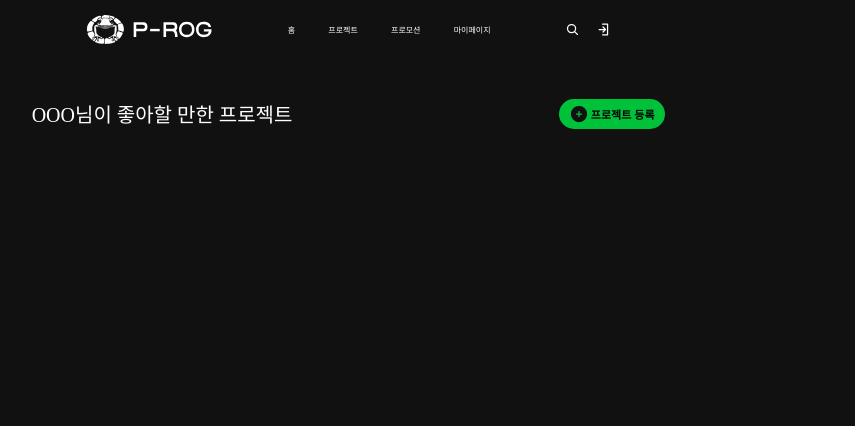
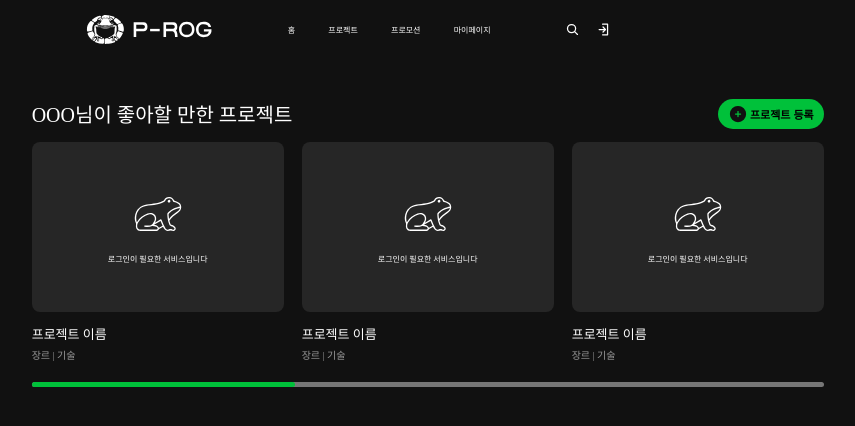
Before and after one commit to Line4thon-PROG/PROG-Frontend, a React (Create React App) app: page /Search in a window 1280 px wide. Shown: the top 426 px of the page, without its empty margins (264-1119 px from the left). Built offline with nearby package versions, Linux system fonts and the light colour scheme; a web font is replaced by a local one.

Commit message:
[Feat] 로그아웃 상태에서의 추천 프로젝트 구현 완료

```diff
--- /dev/null
+++ b/src/components/ProjectTumbnail/LogoutThumbnail.jsx
@@ -0,0 +1,40 @@
+import React from "react";
+import styled from "styled-components";
+import LogoutThumbnailFrog from "../../assets/images/LogoutThumbnailFrog.svg";
+
+const RecommendContainer = styled.div``;
+const RecommendImage = styled.div`
+  width: 252px;
+  height: 170px;
+  background-color: rgba(38, 38, 38, 1);
+  display: flex;
+  flex-direction: column;
+  align-items: center;
+  justify-content: center;
+  gap: 15px;
+  border-radius: 8px;
+`;
+const Title = styled.p`
+  margin-top: 12px;
+  font-size: 13px;
+`;
+const GenrenSkill = styled.p`
+  margin-top: 4px;
+  color: rgba(153, 153, 153, 1);
+  font-size: 10px;
+`;
+
+function LogoutThumbnail() {
+  return (
+    <RecommendContainer>
+      <RecommendImage>
+        <img src={LogoutThumbnailFrog} alt="LogoutThumbnailFrog" />
+        <p>로그인이 필요한 서비스입니다</p>
+      </RecommendImage>
+      <Title>프로젝트 이름</Title>
+      <GenrenSkill>장르 | 기술</GenrenSkill>
+    </RecommendContainer>
+  );
+}
+
+export default LogoutThumbnail;
--- /dev/null
+++ b/src/components/ProjectTumbnail/ProjectThumbnail.jsx
@@ -0,0 +1,7 @@
+import React from "react";
+
+function ProjectThumbnail(imagesrc, name, genrelist, skilllist) {
+  return <div></div>;
+}
+
+export default ProjectThumbnail;
--- a/src/pages/Project/Search.jsx
+++ b/src/pages/Project/Search.jsx
@@ -3,6 +3,8 @@ import { useNavigate } from "react-router-dom";
 import Header from "../../components/Header/Header";
 import styled from "styled-components";
 import WriteBtn from "../../assets/images/WriteBtn.svg";
+import ProjectThumbnail from "../../components/ProjectTumbnail/ProjectThumbnail";
+import LogoutThumbnail from "../../components/ProjectTumbnail/LogoutThumbnail";
 
 const SearchContainer = styled.div`
   margin-top: 40px;
@@ -28,15 +30,44 @@ const NameandWriteBtnWrapper = styled.div`
   }
 `;
 
+const RecommendWrapper = styled.div``;
+
+const RecommendThumbnail = styled.div`
+  margin-top: 13px;
+  display: flex;
+  align-items: center;
+  justify-content: space-between;
+  gap: 18px;
+`;
+
+const ProgressContainer = styled.div`
+  position: relative;
+  width: 100%;
+  height: 5px;
+  background-color: rgba(118, 118, 118, 1);
+  margin-top: 20px;
+  border-radius: 10px;
+`;
+
+const ProgressBar = styled.div`
+  position: absolute;
+  height: 100%;
+  width: 33.3%;
+  background-color: rgba(0, 193, 58, 1);
+  left: ${(props) => props.position}%;
+  transition: left 0.3s;
+  border-radius: 10px;
+`;
+
 function Search() {
-  const user = {};
+  const user = { name: "프로그" };
+  const isLogin = false;
   return (
     <div>
       <Header />
       <SearchContainer>
         <NameandWriteBtnWrapper>
-          {/* 로그인 여부를 포함하는 변수가 나와야함. */}
-          {user.length > 0 ? (
+          {isLogin ? (
             <p>{user.name}님이 좋아할 만한 프로젝트</p>
           ) : (
             <p>OOO님이 좋아할 만한 프로젝트</p>
@@ -46,6 +77,22 @@ function Search() {
             프로젝트 등록
           </button>
         </NameandWriteBtnWrapper>
+        <RecommendWrapper>
+          {!isLogin ? (
+            <>
+              <RecommendThumbnail>
+                <LogoutThumbnail />
+                <LogoutThumbnail />
+                <LogoutThumbnail />
+              </RecommendThumbnail>
+            </>
+          ) : (
+            <></>
+          )}
+        </RecommendWrapper>
+        <ProgressContainer>
+          <ProgressBar></ProgressBar>
+        </ProgressContainer>
       </SearchContainer>
     </div>
   );
```
Also changed, not shown: src/assets/images/LogoutThumbnailFrog.svg (renamed from src/assets/images/circle frog 1.svg).
